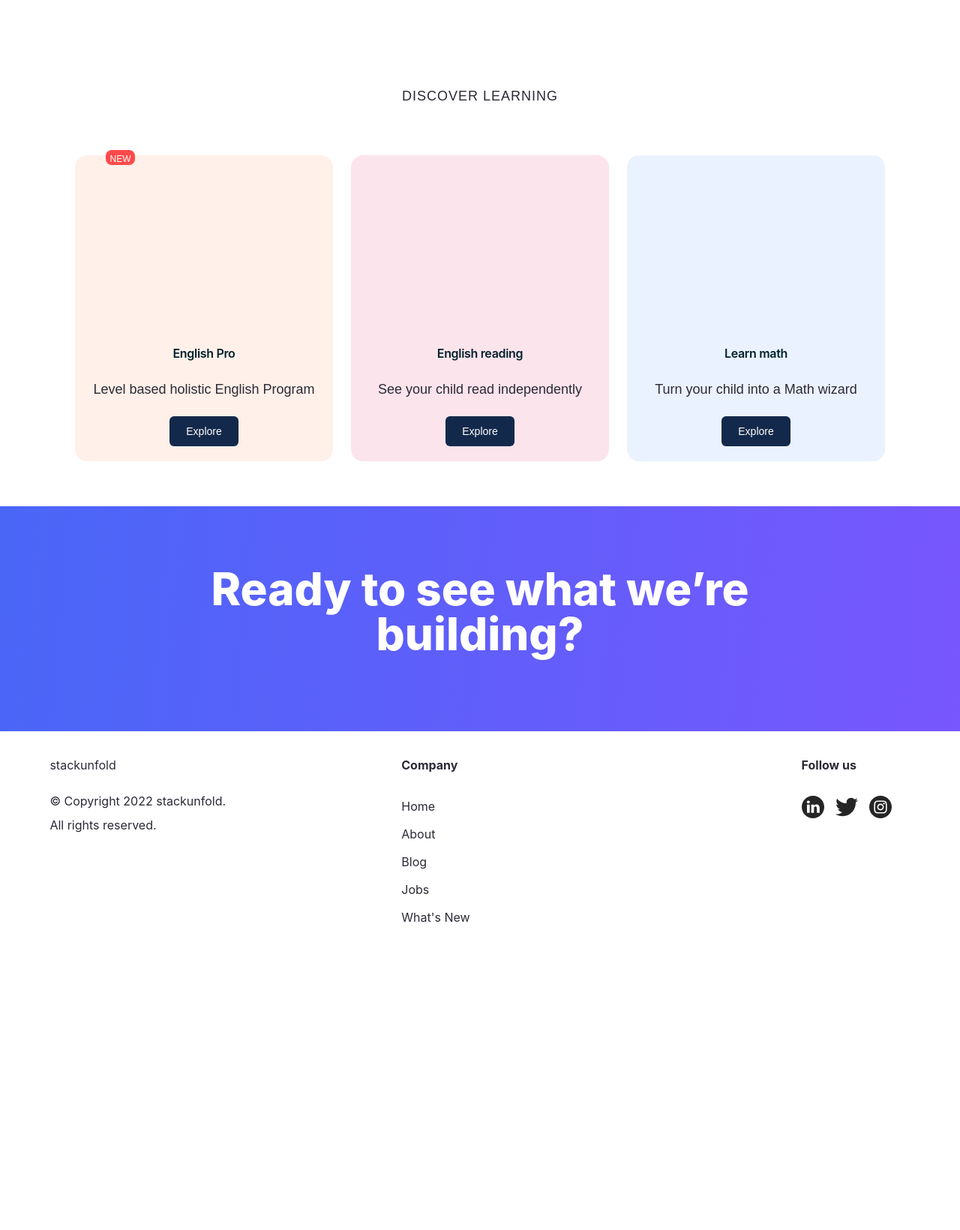
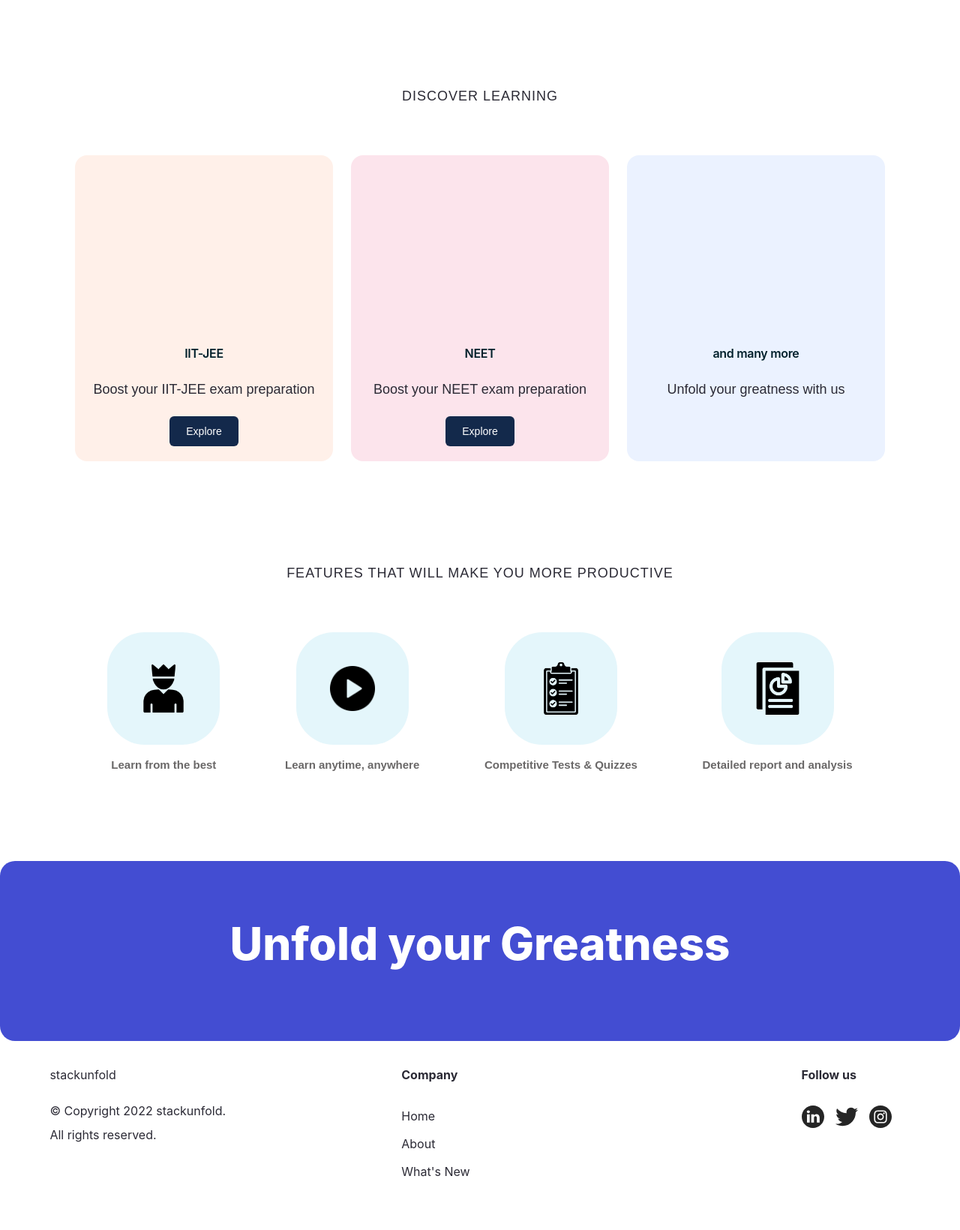
Before and after one commit to StackUnfold/stackunfoldDev, a Django app: page / in a window 1280 px wide. Shown: the part 686-2326 px from the top of the page at 75% size. Before the commit the page ends 1916 px from the top, so only its background shows below. Run offline with Django 3.2, Linux system fonts and the light colour scheme; some libraries are stand-ins or nearby versions; some web fonts are replaced.

Commit message:
done with my life

```diff
--- a/main_app/index.html
+++ b/main_app/index.html
@@ -124,7 +124,7 @@
     position: absolute;
     top: -7px;
     left: 41px;
-    z-index: 99;
+    z-index: 9;
 }
 
 @media (min-width: 990px)
@@ -172,6 +172,154 @@
 
 /* ends here */
 
+/* tracking features */
+
+.mk-section.features {
+    padding-bottom: 0;
+    text-align: center;
+}
+
+.mk-section {
+    padding: 80px 0;
+}
+
+
+
+.mk-section-header.small {
+    margin-bottom: 50px;
+}
+.mk-section-header {
+    text-align: center;
+    margin-bottom: 100px;
+}
+
+.mk-section.features .mk-section-header .title {
+    color: #7D94AB;
+}
+
+.mk-section-header.small .title {
+    font-size: 30px;
+    margin-bottom: 2px;
+}
+.mk-section-header .title:last-child {
+    margin-bottom: 0;
+}
+.mk-section-header .title {
+    font-family: "Open Sans";
+    font-weight: 400;
+    margin-top: 0;
+    margin-bottom: 0;
+    color: rgba(0,0,0,.83);
+    font-family: Inter,sans-serif!important;
+    font-weight: 800!important;
+    font-size: 38px;
+    letter-spacing: .5px;
+    line-height: 1.2;
+    color: #666;
+    max-width: 700px;
+    margin-bottom: 18px;
+    display: block;
+    margin-left: auto;
+    margin-right: auto;
+    float: none;
+}
+
+.mk-section .col-sm-3{
+
+}
+
+
+@media (min-width: 768px)
+.col-sm-3 {
+    width: 25%;
+}
+
+
+.mk-section.features .item.email-reports .box {
+    background-image: url(../static/images/home/king.png);
+    width: 150px;
+    height: 150px;
+    background-color: #e4f6fb;
+    background-size: 80px 80px;
+}
+.mk-section.features .item .box {
+    border-radius: 50px;
+    width: 150px;
+    height: 150px;
+    background-position: center center;
+    background-repeat: no-repeat;
+    margin: 0 auto 15px;
+}
+
+
+.mk-section.features .item.overlays .box {
+  background-image: url(../static/images/home/play-button.png);
+    width: 150px;
+    height: 150px;
+    background-color: #e4f6fb;
+    background-size: 60px 60px;
+}
+
+
+.mk-section.features .item.translated-reviews .box {
+   background-image: url(../static/images/home/test.png);
+    width: 150px;
+    height: 150px;
+    background-color: #e4f6fb;
+    background-size: 70px 70px;
+}
+
+.mk-section.features .item .title {
+    font-weight: 400;
+    margin-top: 0;
+    margin-bottom: 0;
+    color: rgba(0,0,0,.83);
+    font-weight: 600!important;
+    font-size: 15px;
+    letter-spacing: normal;
+    line-height: 24px;
+    color: #6a6868;
+    height: 80px;
+}
+
+
+.mk-section.features .item.currency-conversion .box {
+   background-image: url(../static/images/home/report.png);
+    width: 150px;
+    height: 150px;
+    background-color: #e4f6fb;
+    background-size: 70px 70px;
+}
+
+@media (min-width: 768px)
+.col-sm-3 {
+    width: 25%;
+}
+
+@media (min-width: 768px)
+.col-sm-1, .col-sm-2, .col-sm-3, .col-sm-4, .col-sm-5, .col-sm-6, .col-sm-7, .col-sm-8, .col-sm-9, .col-sm-10, .col-sm-11, .col-sm-12 {
+    float: left;
+}
+
+
+.col-xs-1, .col-sm-1, .col-md-1, .col-lg-1, .col-xs-2, .col-sm-2, .col-md-2, .col-lg-2, .col-xs-3, .col-sm-3, .col-md-3, .col-lg-3, .col-xs-4, .col-sm-4, .col-md-4, .col-lg-4, .col-xs-5, .col-sm-5, .col-md-5, .col-lg-5, .col-xs-6, .col-sm-6, .col-md-6, .col-lg-6, .col-xs-7, .col-sm-7, .col-md-7, .col-lg-7, .col-xs-8, .col-sm-8, .col-md-8, .col-lg-8, .col-xs-9, .col-sm-9, .col-md-9, .col-lg-9, .col-xs-10, .col-sm-10, .col-md-10, .col-lg-10, .col-xs-11, .col-sm-11, .col-md-11, .col-lg-11, .col-xs-12, .col-sm-12, .col-md-12, .col-lg-12 {
+    position: relative;
+    min-height: 1px;
+    padding-left: 20px;
+    padding-right: 20px;
+}
+
+.productive-features{
+    display: flex;
+    justify-content: space-around;
+    max-width: 60em;
+    margin: 7rem auto 6rem;
+    flex-wrap: wrap;
+    align-items: center;
+}
+
+
+/* ends here */
 
 </style>
 
@@ -583,13 +731,13 @@
               <div class="styles_col-md__1MBk4 styles_col-7__1QB6x SpecialCourses_card-col__TniuU">
    <div class="SpecialCourses_special-course-slider__Y7v2r">
       <div class="SpecialCourses_item__SCl7p">
-         <div class="SpecialCourses_newTag__s3Zox">NEW</div>
+<!--         <div class="SpecialCourses_newTag__s3Zox">NEW</div>-->
          <div class="md:flex SpCourseTile_single-special-course__26noV items-start" style="background-color: rgb(255, 240, 233);">
             <div class="hidden md:block"><img loading="lazy" src="/cdn/images/new-home-page/B2/english-pro.svg" alt="special-course"></div>
             <div class="SpCourseTile_special-course-desc__3bkSm">
 <!--               <div class="SpCourseTile_title__12qhk" style="color: rgb(86, 93, 255);">Age 4 - 8</div>-->
-               <h3><a target="_blank" href="https://www.vedantu.com/englishpro?itm_source=Homepage&amp;itm_medium=Special_Course&amp;itm_campaign=Homepage_VarB4&amp;itm_content=English_Pro">English Pro</a></h3>
-               <p>Level based holistic English Program</p>
+               <h3><div>IIT-JEE</div></h3>
+               <p>Boost your IIT-JEE exam preparation</p>
                <button type="button" aria-label="Submit" style="background-color: #13294B;" class="button css-1l60y9v-StyledButton e1wp3nh0" data-analytics="">Explore</button>
             </div>
          </div>
@@ -599,8 +747,8 @@
             <div class="hidden md:block"><img loading="lazy" src="/cdn/images/new-home-page/B2/vsk-reading.svg" alt="special-course"></div>
             <div class="SpCourseTile_special-course-desc__3bkSm">
 <!--               <div class="SpCourseTile_title__12qhk" style="color: rgb(240, 98, 146);">LKG - Class 1</div>-->
-               <h3><a target="_blank" href="https://www.vedantu.com/superreaders?itm_source=Homepage&amp;itm_medium=Special_Course&amp;itm_campaign=Homepage_VarB4&amp;itm_content=English_reading">English reading</a></h3>
-               <p>See your child read independently</p>
+               <h3><div>NEET</div></h3>
+               <p>Boost your NEET exam preparation</p>
                <button type="button" aria-label="Submit" style="background-color: #13294B;" class="button css-1l60y9v-StyledButton e1wp3nh0" data-analytics="">Explore</button>
             </div>
          </div>
@@ -610,9 +758,9 @@
             <div class="hidden md:block"><img loading="lazy" src="/cdn/images/new-home-page/B2/vsk-math.svg" alt="special-course"></div>
             <div class="SpCourseTile_special-course-desc__3bkSm">
 <!--               <div class="SpCourseTile_title__12qhk" style="color: rgb(255, 105, 61);">Class 2 - 5</div>-->
-               <h3><a target="_blank" href="https://www.vedantu.com/supermaths?itm_source=Homepage&amp;itm_medium=Special_Course&amp;itm_campaign=Homepage_VarB4&amp;itm_content=Learn_math">Learn math</a></h3>
-               <p>Turn your child into a Math wizard</p>
-               <button type="button" aria-label="Submit" style="background-color: #13294B;" class="button css-1l60y9v-StyledButton e1wp3nh0" data-analytics="">Explore</button>
+               <h3><div>and many more</div></h3>
+               <p>Unfold your greatness with us</p>
+               <button type="button" aria-label="Submit" style="background-color: #13294B;visibility:collapse;" class="button css-1l60y9v-StyledButton e1wp3nh0" data-analytics="">Explore</button>
             </div>
          </div>
       </div>
@@ -649,6 +797,69 @@
 	  </div>
    </div>
 </div>
+
+
+    <section class="mk-section features">
+   <div class="container">
+      <div class="mk-section-header small">
+          <h2 class="center subheadline">Features that will make you more productive</h2>
+      </div>
+      <div class="row productive-features">
+         <div class="col-sm-3 col-xs-6 item email-reports">
+            <div class="box"></div>
+            <div class="title">Learn from the best</div>
+         </div>
+         <div class="col-sm-3 col-xs-6 item overlays">
+            <div class="box"></div>
+            <div class="title">Learn anytime, anywhere</div>
+         </div>
+         <div class="col-sm-3 col-xs-6 item translated-reviews">
+            <div class="box"></div>
+            <div class="title">Competitive Tests & Quizzes</div>
+         </div>
+         <div class="col-sm-3 col-xs-6 item currency-conversion">
+            <div class="box"></div>
+            <div class="title">Detailed report and analysis</div>
+         </div>
+      </div>
+<!--      <div class="row">-->
+<!--         <div class="col-sm-3 col-xs-6 item exporting">-->
+<!--            <div class="box"></div>-->
+<!--            <div class="title">Export reports to multiple formats</div>-->
+<!--         </div>-->
+<!--         <div class="col-sm-3 col-xs-6 item api">-->
+<!--            <div class="box"></div>-->
+<!--            <div class="title">Powerful and open API access</div>-->
+<!--         </div>-->
+<!--         <div class="col-sm-3 col-xs-6 item great-support">-->
+<!--            <div class="box"></div>-->
+<!--            <div class="title">Fast and friendly support</div>-->
+<!--         </div>-->
+<!--         <div class="col-sm-3 col-xs-6 item team-management">-->
+<!--            <div class="box"></div>-->
+<!--            <div class="title">Secure team collaboration</div>-->
+<!--         </div>-->
+<!--      </div>-->
+<!--      <div class="row">-->
+<!--         <div class="col-sm-3 col-xs-6 item addons">-->
+<!--            <div class="box"></div>-->
+<!--            <div class="title">Fully automatic data importing</div>-->
+<!--         </div>-->
+<!--         <div class="col-sm-3 col-xs-6 item enterprise-features">-->
+<!--            <div class="box"></div>-->
+<!--            <div class="title">Enterprise security features</div>-->
+<!--         </div>-->
+<!--         <div class="col-sm-3 col-xs-6 item data-sharing">-->
+<!--            <div class="box"></div>-->
+<!--            <div class="title">Secure data sharing across organizations</div>-->
+<!--         </div>-->
+<!--         <div class="col-sm-3 col-xs-6 item dashboard-integrations">-->
+<!--            <div class="box"></div>-->
+<!--            <div class="title">Direct dashboard integrations</div>-->
+<!--         </div>-->
+<!--      </div>-->
+   </div>
+</section>
 
 
 </div>
@@ -694,7 +905,7 @@
 
 	<!-- this html code can be used later -->
 
-<div class="container blue negative section newsletter-signup vertical"><div class="container-inner"><div class="text"><h2>Ready to see what we’re building?</h2>
+<div class="container blue negative section newsletter-signup vertical" style="max-width: 138rem;border-radius: 2rem;margin: 0 auto;"><div class="container-inner"><div class="text"><h2>Unfold your Greatness</h2>
 </div></div></div>
 
 	<!--ends here-->
--- a/main_app/partials/footer.html
+++ b/main_app/partials/footer.html
@@ -10,11 +10,11 @@
                <nav class="footer-right">
                   <div class="links company company">
                      <h5>Company</h5>
-                     <a href="index.html">Home</a>
-                     <a href='about.html'>About</a>
-                     <a href='blog.html'>Blog</a>
-                     <a href='about.html#hiring'>Jobs</a>
-                     <a href='whats-new.html'>What's New</a>
+                     <a href="">Home</a>
+                     <a href='/about'>About</a>
+<!--                     <a href='blog.html'>Blog</a>-->
+<!--                     <a href='about.html#hiring'>Jobs</a>-->
+                     <a href=''>What's New</a>
                   </div>
 <!--                  <div class="links company legal">-->
 <!--                     <h5>Legal</h5>-->
--- a/static/d33wubrfki0l68.cloudfront.net/css/40e85f98a6bb117ebc3f5db5c0609ad10574594c/styles/style.css
+++ b/static/d33wubrfki0l68.cloudfront.net/css/40e85f98a6bb117ebc3f5db5c0609ad10574594c/styles/style.css
@@ -462,7 +462,8 @@
     background-color:#f6f6f6
 }
 .container.blue{
-    background:#4966f7 linear-gradient(95.24deg,#4966f7 0,#8253ff 122.55%)
+    background:#1a27c9d1;
+    /*background:#4966f7 linear-gradient(95.24deg,#4966f7 0,#8253ff 122.55%)*/
 }
 .container.green{
     background-color:#7dd2c7
@@ -1913,10 +1914,10 @@
     }
 }
 .hero-gurl-center{
-    width:5em;
-    margin-top:-.25em;
+    width:3em;
+    margin-top:.75em;
     position:relative;
-    margin-left:1.1em
+
 }
 .hero-hand{
     left:50%;
@@ -2266,7 +2267,7 @@
     }
 }
 .hero.about{
-    font-size:calc(6.75vw + 1.5rem);
+    font-size:7rem;
     height:6.25em;
     padding-top:0;
     position:relative;
@@ -2311,7 +2312,7 @@
 .hero.about .hero-headline{
     color:#fff;
     margin-bottom:0;
-    max-width:9ch;
+    max-width:13ch;
     position:absolute;
     top:.8em;
     will-change:transform
```
Also changed, not shown: main_app/about_2.html (+3 -8 lines), static/images/home/idea.png (added), static/images/home/king.png (added), static/images/home/play-button.png (added), static/images/home/report.png (added), static/images/home/test.png (added).
